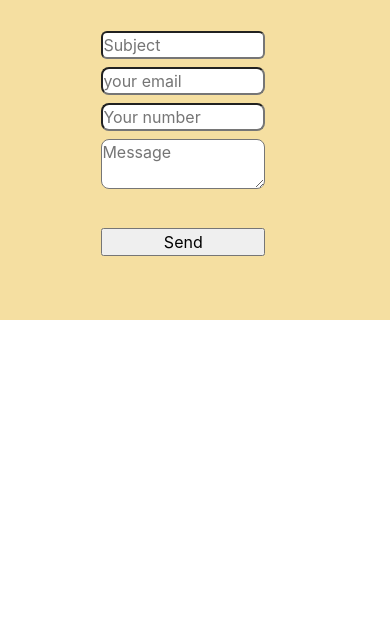
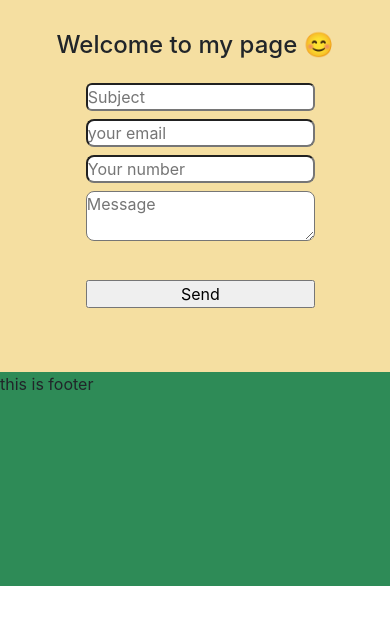
Before and after one commit to Ssuryavansham/Mywebsite, a plain HTML site: page cont.html in a window 390 px wide. Drawn offline with nearby package versions, Linux system fonts and the light colour scheme.

Commit message:
code is chnaged on style 4/18

```diff
--- a/cont.html
+++ b/cont.html
@@ -51,26 +51,37 @@
     @media (min-width: 200px) and (max-width:480px){
         #submit_form {
         margin: 33px;
-        margin-left: 18vw;
-        width: 50%;
+        margin-left: 14vw;
+        width: 70%;
+
     }
 
     #tx1 {
-
-        width: 50%;
+        margin-left: 14vw;
+        width: 70%;
 
     }
 
     #tx2 {
+        margin-left: 14vw;
+        width: 70%;
 
-        width: 50%;
-
+    }
+    .footer{
+        width: 100%;
+        height: 55vw;
+        background-color: seagreen;
+    }
+    h4{
+        text-align: center;
+        margin-bottom: 6vw;
     }
 }
 </style>
 
 <body>
     <div class="container">
+        <h4>Welcome to my page 😊</h4>
         <form action="https://postmail.invotes.com/send"
         method="post" id="email_form">
 
@@ -95,6 +106,38 @@
 
 
     </div>
+    <div class="footer">
+        this is footer
+    </div>
+
+
+
+
+
+
+
+
+
+
+
+
+
+
+
+
+
+
+
+
+
+
+
+
+
+
+
+
+
     <script>
         var submitButton = document.getElementById("submit_form");
         var form = document.getElementById("email_form");
```
